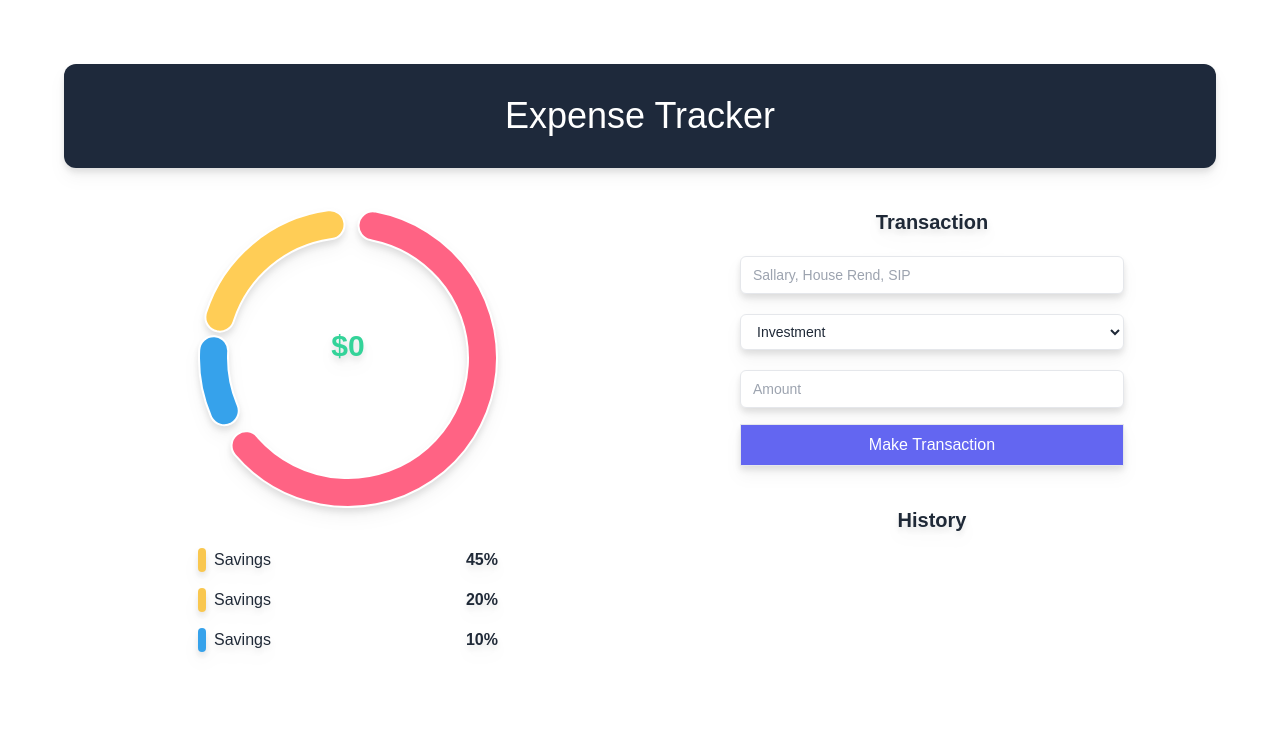
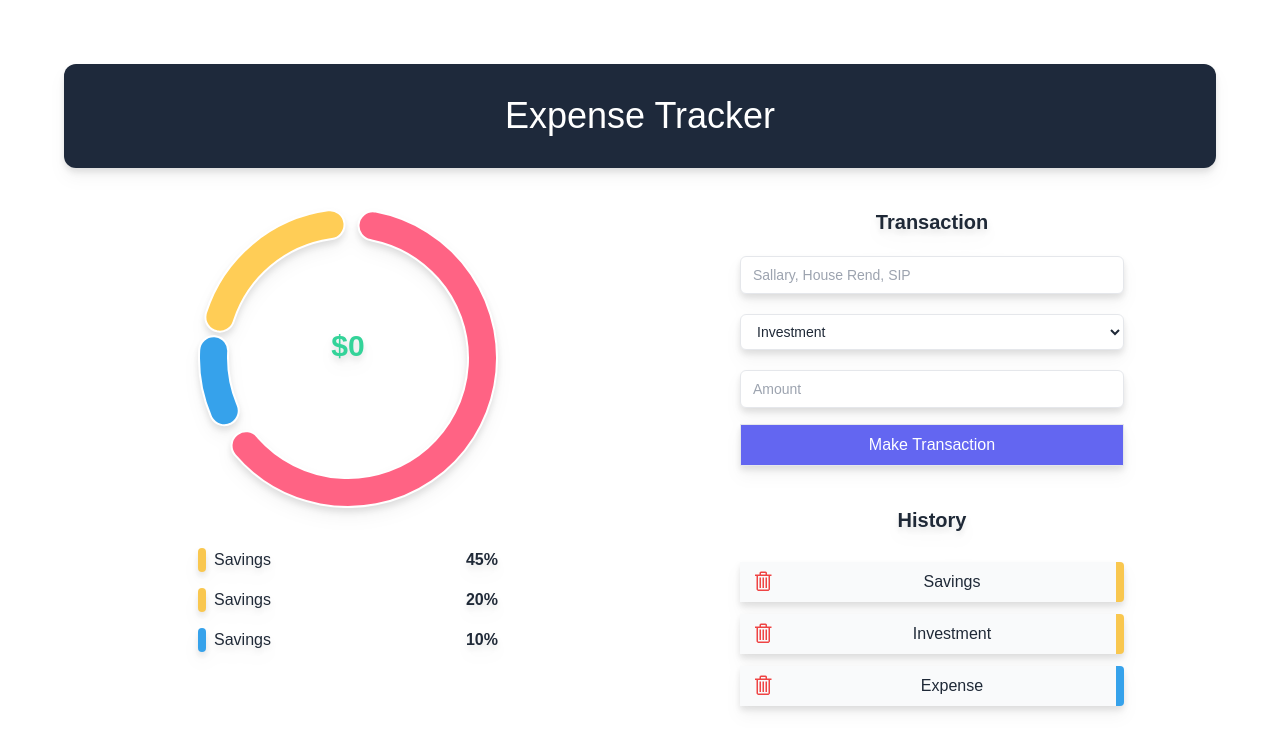
Before and after one commit to mabuhanifa/mern-rtk-expense-tracker-client, a React (Create React App) app: page / in a window 1280 px wide. Shown: the top 750 px of the page. Built offline with nearby package versions, Linux system fonts and the light colour scheme.

Commit message:
List Updated

```diff
--- a/package.json
+++ b/package.json
@@ -6,12 +6,12 @@
     "@testing-library/jest-dom": "^5.16.5",
     "@testing-library/react": "^13.3.0",
     "@testing-library/user-event": "^13.5.0",
-    "boxicons": "^2.1.2",
     "chart.js": "^3.9.1",
     "react": "^18.2.0",
     "react-chartjs-2": "^4.3.1",
     "react-dom": "^18.2.0",
     "react-hook-form": "^7.34.0",
+    "react-icons": "^4.4.0",
     "react-scripts": "5.0.1",
     "web-vitals": "^2.1.4"
   },
--- a/src/components/List.js
+++ b/src/components/List.js
@@ -1,10 +1,16 @@
 import React from "react";
-function Transaction({category}) {
+import { VscTrash } from "react-icons/vsc";
+function Transaction({ category }) {
   if (!category) return null;
   return (
     <div className="item flex justify-center bg-gray-50 py-2 rounded-r" style={{ borderRight : `8px solid ${category.color ??  "#e5e5e5"}`}}>
-
-    </div>
+            <button className='px-3'>
+              <span className='text-red-500 text-2xl'>
+              <VscTrash/>
+              </span>
+              </button>
+            <span className='block w-full'>{category.name ?? ''}</span>
+        </div>
   );
 }
 const List = () => {
@@ -25,6 +31,9 @@ const List = () => {
   return (
     <div className="flex flex-col py-6 gap-3">
       <h1 className="py-4 font-bold text-xl">History</h1>
+      {obj.map((v, i) => (
+        <Transaction key={i} category={v}></Transaction>
+      ))}
     </div>
   );
 };
```
Also changed, not shown: 1 other file (tests, documents, lock files or other folders).
